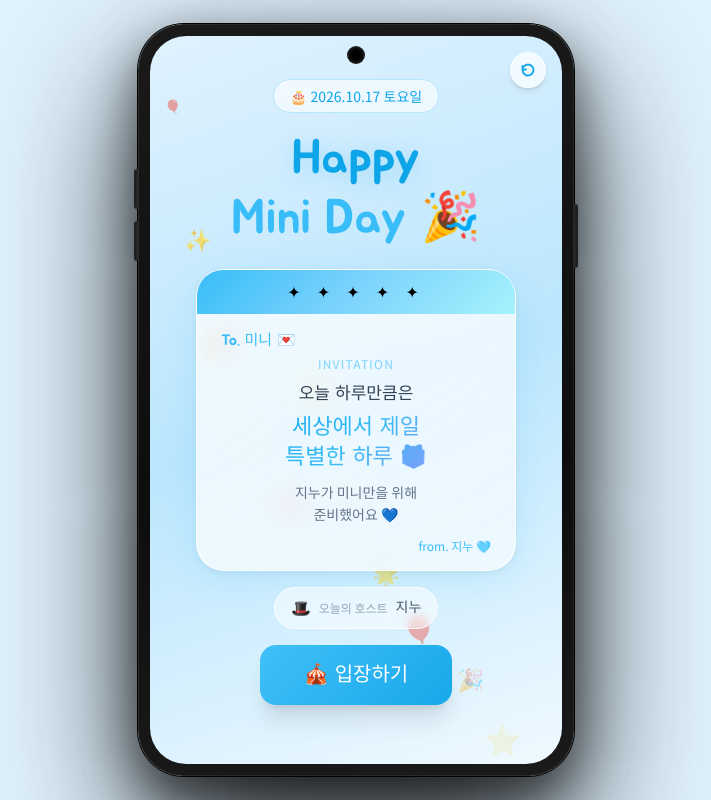
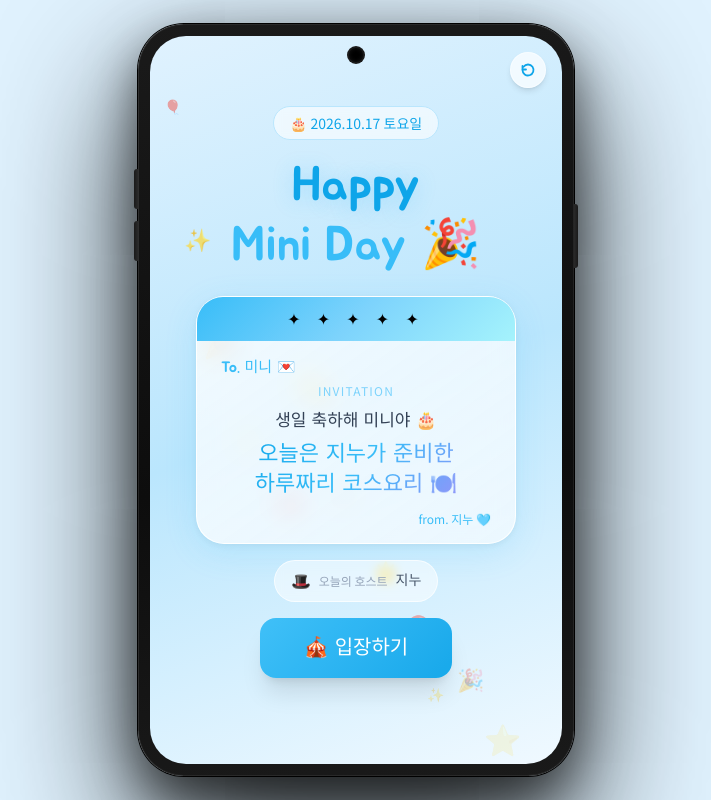
Before and after one commit to Blanc617/mini, a React (Vite) app: page / in a window 1280 px wide. Shown: the whole page, without its empty margins (284-995 px from the left). Built offline with nearby package versions, Linux system fonts and the light colour scheme.

Commit message:
feat: update invitation card message

```diff
--- a/src/screens/Opening.tsx
+++ b/src/screens/Opening.tsx
@@ -151,13 +151,10 @@ export default function Opening({ state, advance, resetState }: ScreenProps) {
                 <p className="font-noto text-sky-300 text-xs text-center tracking-widest mb-2">INVITATION</p>
 
                 <p className="font-jua text-center text-slate-700 leading-relaxed mb-1" style={{ fontSize: 17 }}>
-                  오늘 하루만큼은
+                  생일 축하해 미니야 🎂
                 </p>
                 <p className="font-jua text-center leading-snug mb-2" style={{ fontSize: 22, background: 'linear-gradient(135deg, #0ea5e9, #38bdf8, #a78bfa)', WebkitBackgroundClip: 'text', WebkitTextFillColor: 'transparent' }}>
-                  세상에서 제일<br />특별한 하루 🎁
-                </p>
-                <p className="font-noto text-slate-500 text-center text-sm leading-relaxed">
-                  지누가 미니만을 위해<br />준비했어요 💙
+                  오늘은 지누가 준비한<br />하루짜리 코스요리 🍽️
                 </p>
 
                 <p className="font-noto text-right text-xs text-sky-400 mt-3">from. 지누 🩵</p>
```
